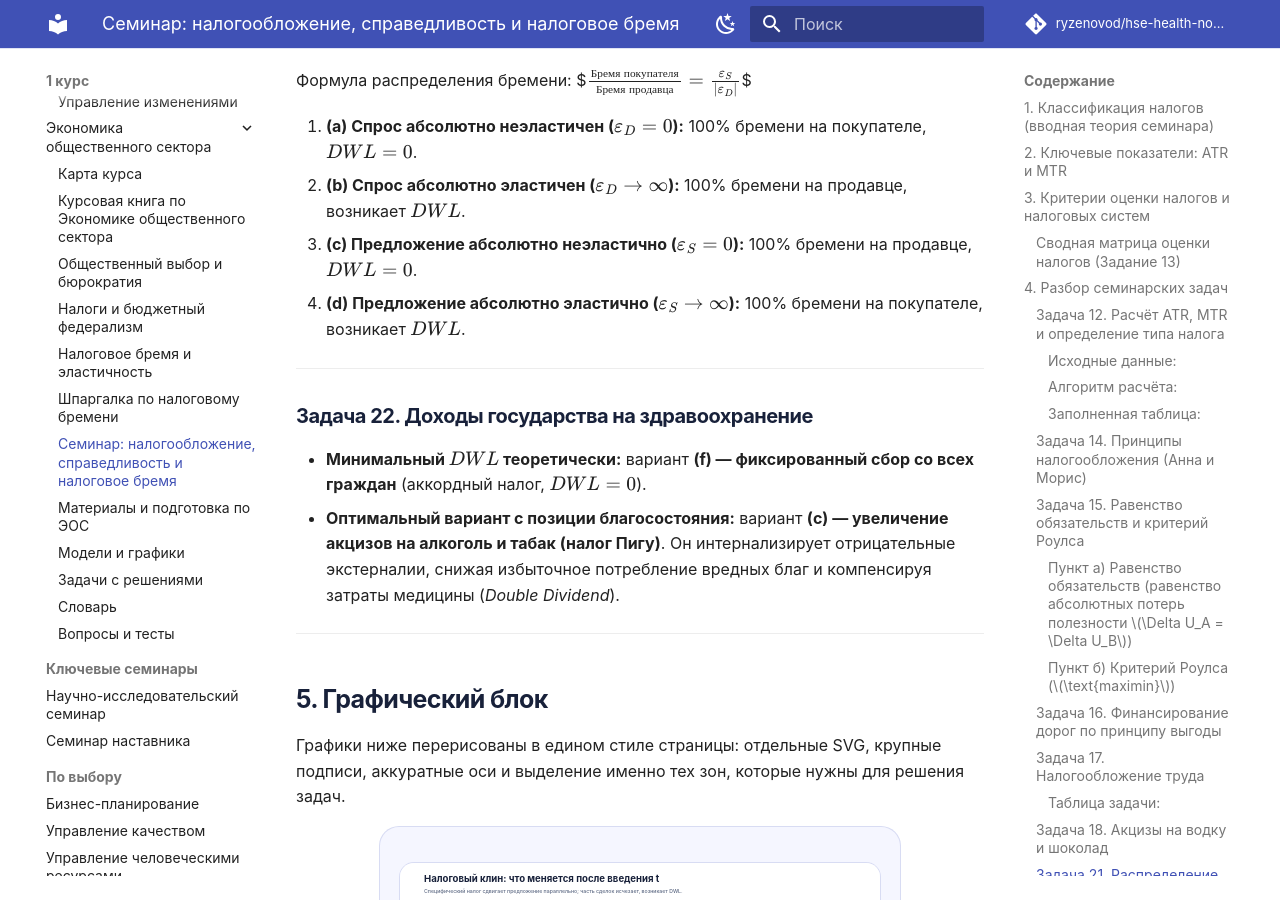
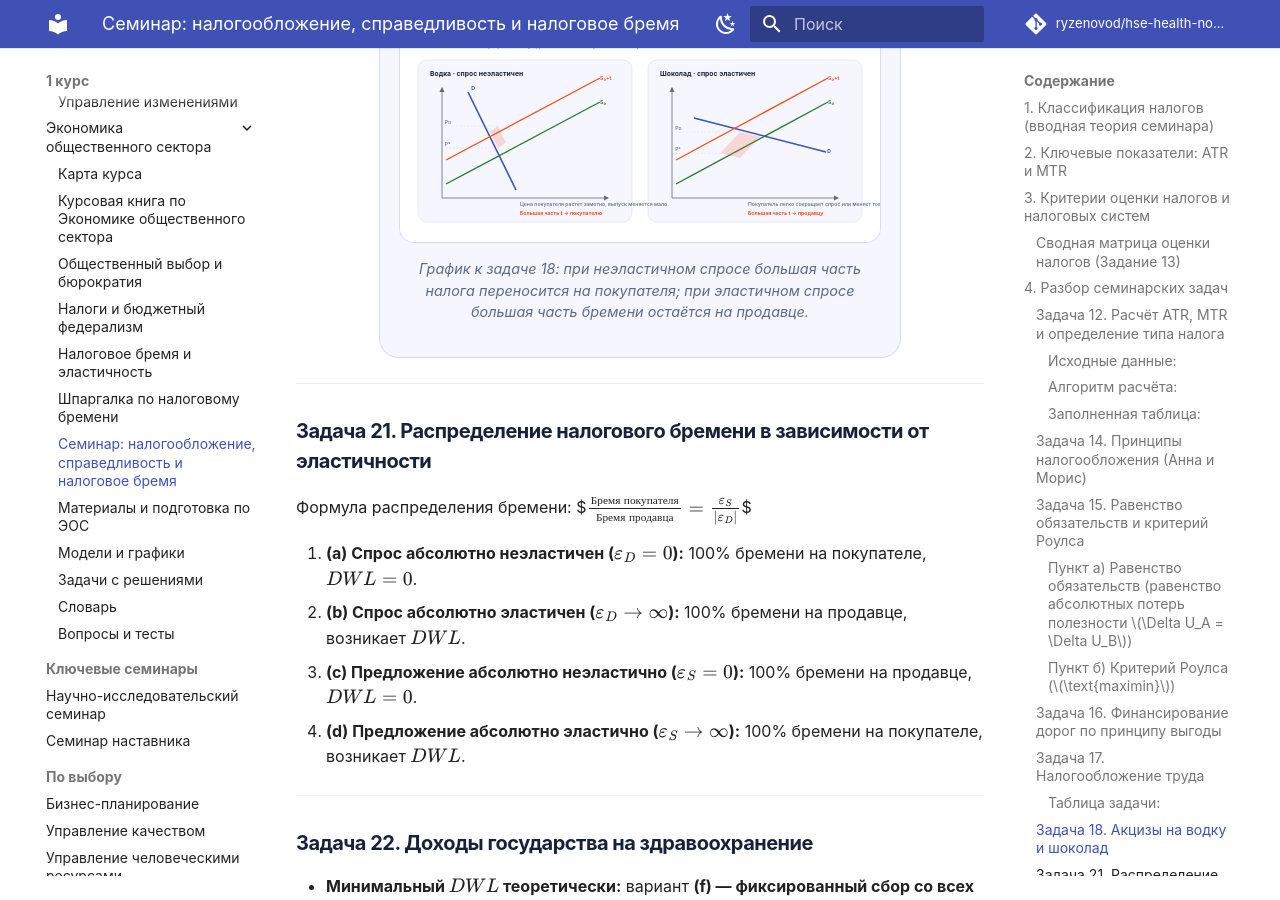
Before and after one commit to ryzenovod/hse-health-notes, an MkDocs documentation site: the page built from docs/year-1/public-sector-economics-tax-seminar.md, in a window 1280 px wide and 900 px high, scrolled down 8207 px. Built offline with MkDocs 1.6.1 and Material for MkDocs 9.7.7, drawn with Linux system fonts in a browser that asks for light colours; comment, search, counter and statistics services are not loaded.

Commit message:
Place tax incidence graph directly after exercise 18

```diff
--- a/docs/year-1/public-sector-economics-tax-seminar.md
+++ b/docs/year-1/public-sector-economics-tax-seminar.md
@@ -217,6 +217,13 @@ $$5 - 0{,}5(6 - T_B) = 8 - T_B \implies 2 + 0{,}5 T_B = 8 - T_B \implies 1{,}5 T
 
 ---
 
+<figure class="lecture-figure" markdown>
+[![Сравнение налогового бремени на рынке водки с неэластичным спросом и шоколада с эластичным спросом](../assets/eos-materials/tax-incidence-vodka-chocolate.svg)](../assets/eos-materials/tax-incidence-vodka-chocolate.svg)
+<figcaption>График к задаче 18: при неэластичном спросе большая часть налога переносится на покупателя; при эластичном спросе большая часть бремени остаётся на продавце.</figcaption>
+</figure>
+
+---
+
 ### Задача 21. Распределение налогового бремени в зависимости от эластичности
 
 Формула распределения бремени:
```
